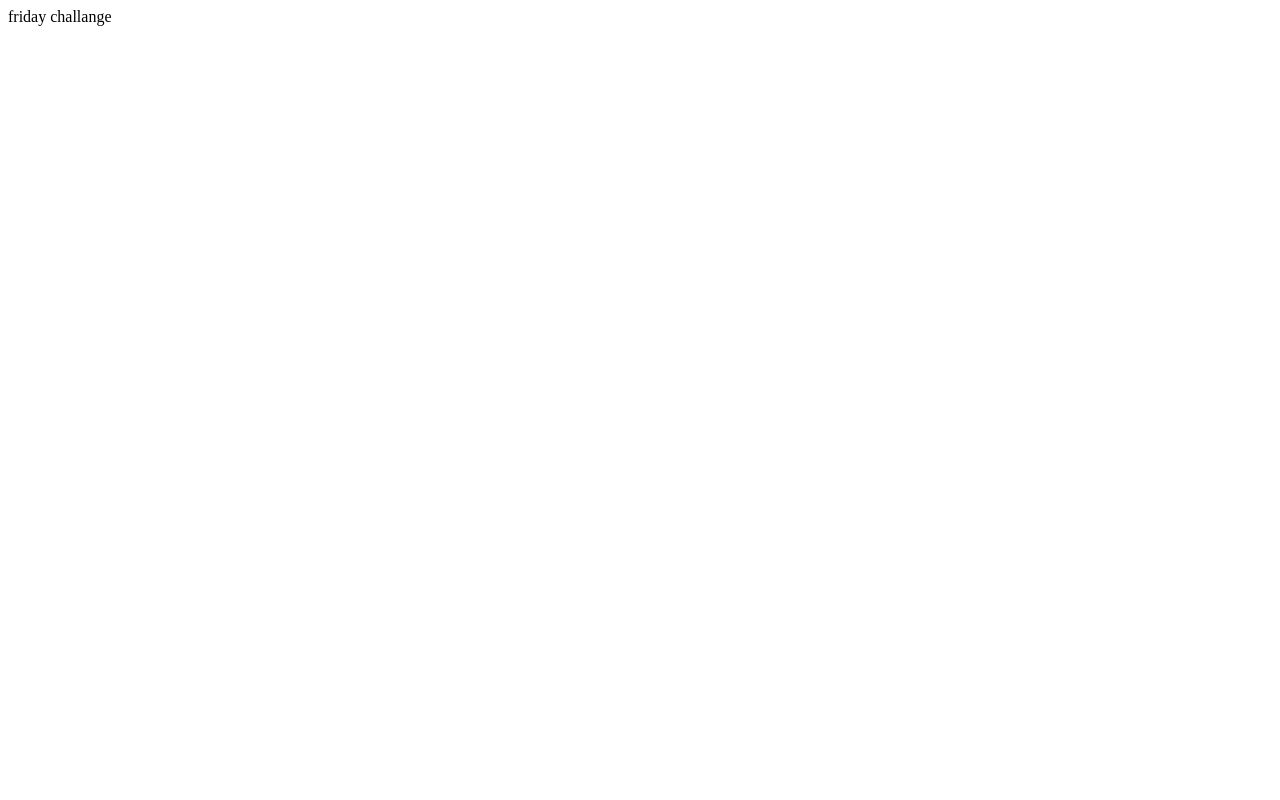
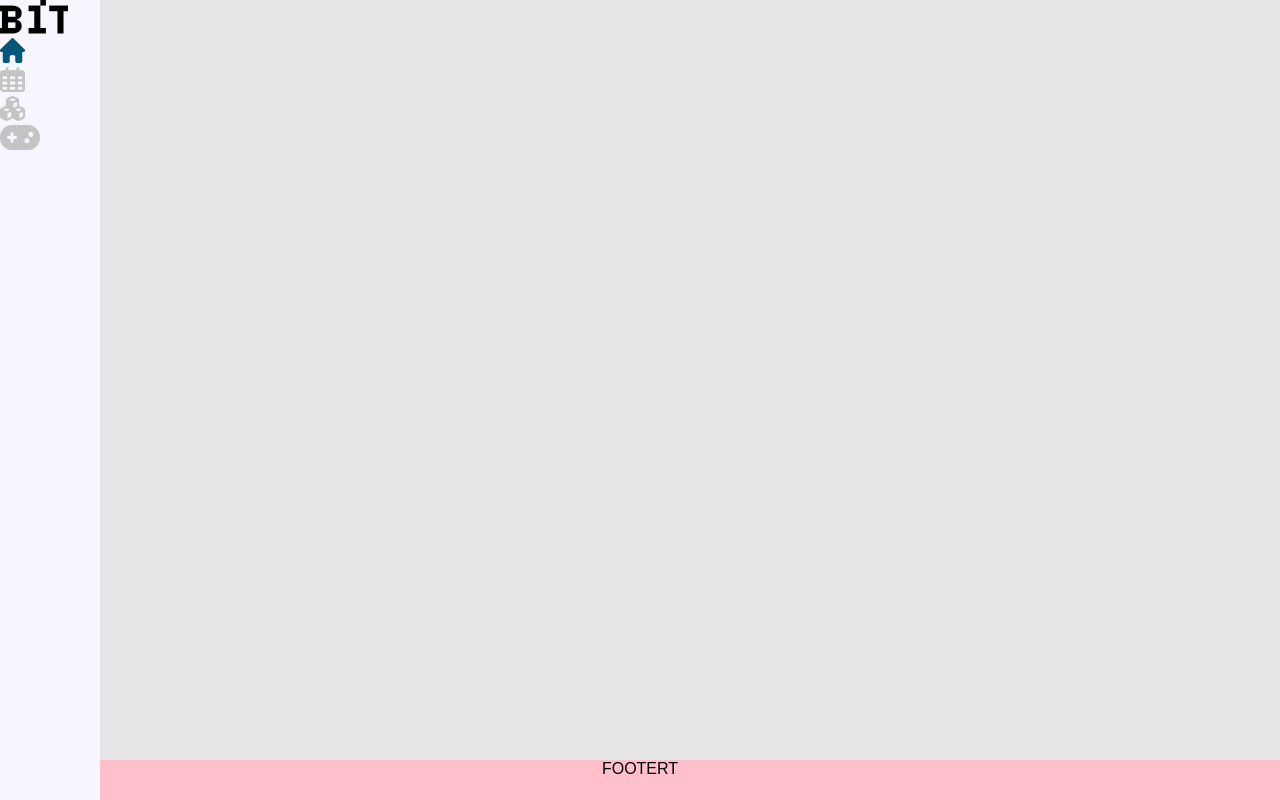
Before and after one commit to ModestasCi/01-friday-challange, a website: page index.html in a window 1280 px wide. Drawn offline with Linux system fonts and the light colour scheme.

Commit message:
Navigation

```diff
--- a/css/global.css
+++ b/css/global.css
@@ -0,0 +1,18 @@
+:root {
+    --main-color: #02577a;
+    --secondary-color: #f7f6ff;
+    --inactive-color: #c4c4c4;
+}
+@import url("https://fonts.googleapis.com/css2?family=Montserrat:ital,wght@0,100;0,200;0,300;0,400;0,500;0,600;0,700;0,800;0,900;1,100;1,200;1,300;1,400;1,500;1,600;1,700;1,800;1,900&display=swap");
+
+body,
+body * {
+    padding: 0;
+    margin: 0;
+    box-sizing: border-box;
+}
+
+body {
+    font-family: "Montserrat", sans-serif;
+    background-color: #e5e5e5;
+}
--- a/css/layout.css
+++ b/css/layout.css
@@ -0,0 +1,25 @@
+.navigation {
+    position: fixed;
+    display: flex;
+    flex-direction: column;
+    top: 0;
+    bottom: 0;
+    width: 100px;
+    background-color: var(--secondary-color);
+    z-index: 1;
+}
+.hidden {
+    display: none;
+}
+
+.footer {
+    position: fixed;
+    bottom: 0;
+    left: 0;
+    right: 0;
+}
+.description {
+    text-align: center;
+    background-color: pink;
+    height: 40px;
+}
--- a/index.html
+++ b/index.html
@@ -4,9 +4,36 @@
     <meta charset="UTF-8">
     <meta http-equiv="X-UA-Compatible" content="IE=edge">
     <meta name="viewport" content="width=device-width, initial-scale=1.0">
-    <title>Document</title>
+    <title>Friday challange</title>
+    <link rel="stylesheet" href="./css/layout.css">
+    <link rel="stylesheet" href="./css/global.css">
 </head>
+
 <body>
-    friday challange
+    <nav class="navigation">
+            <a class="container" href="#">
+                <img src="./assets/logo.png" alt="logo" class="logo" />
+                <div class="bar"></div>
+            </a>
+            <a class="container" href="#">
+                <img src="./assets/home.png" alt="calendar" class="icon" />
+                <span class="hidden">Home</span>
+            </a>
+            <a class="container" href="#">
+                <img src="./assets/calendar.png" alt="calendar" class="icon" />
+                <span class="hidden">Calendar</span>
+            </a>
+            <a class="container" href="#">
+                <img src="./assets/fe.png" alt="fe" class="icon" />
+                <span class="hidden">FE</span>
+            </a>
+            <a class="container" href="#">
+                <img src="./assets/games.png" alt="games" class="icon" />
+                <span class="hidden">Games</span>
+            </a>
+        </nav>
+        <footer class="footer">
+            <p class="description">FOOTERT</p>
+        </footer>
 </body>
 </html>
```
Also changed, not shown: assets/calendar.png (added), assets/fe.png (added), assets/games.png (added), assets/home.png (added), assets/logo.png (added).
